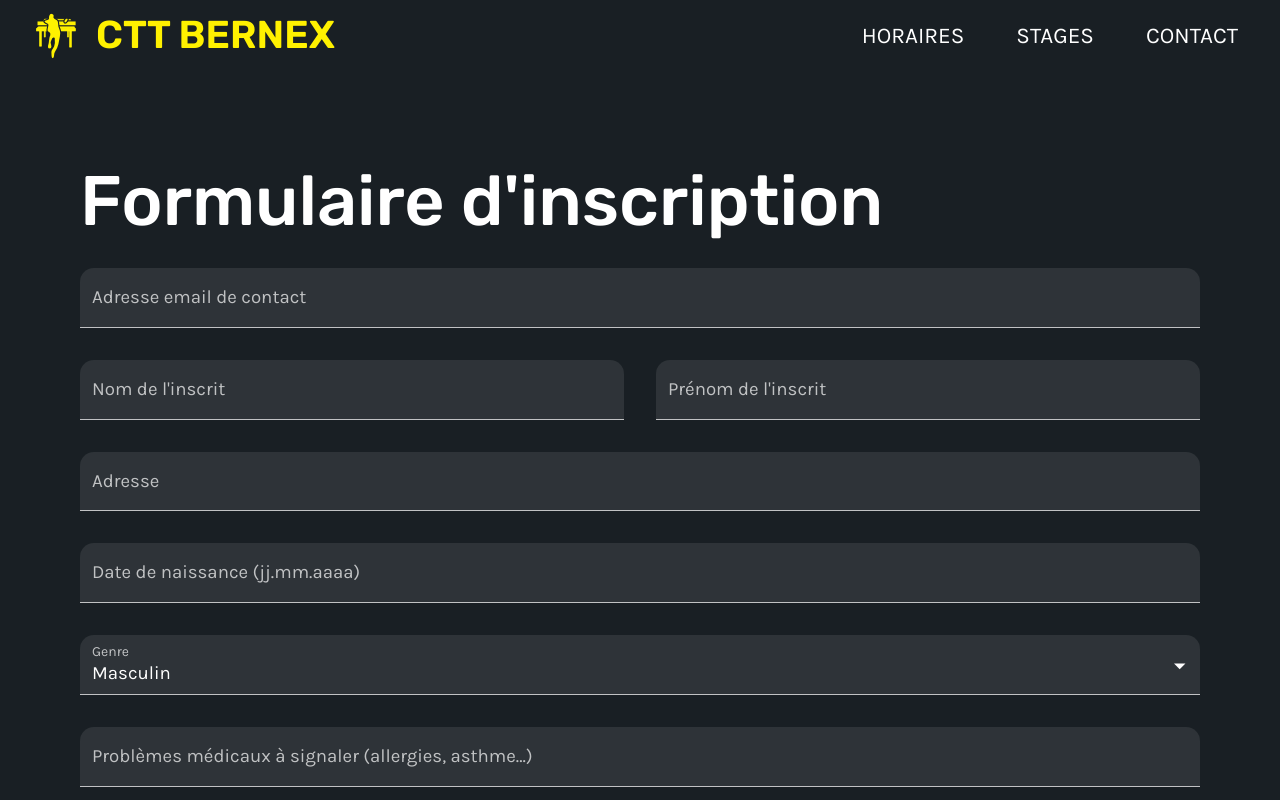
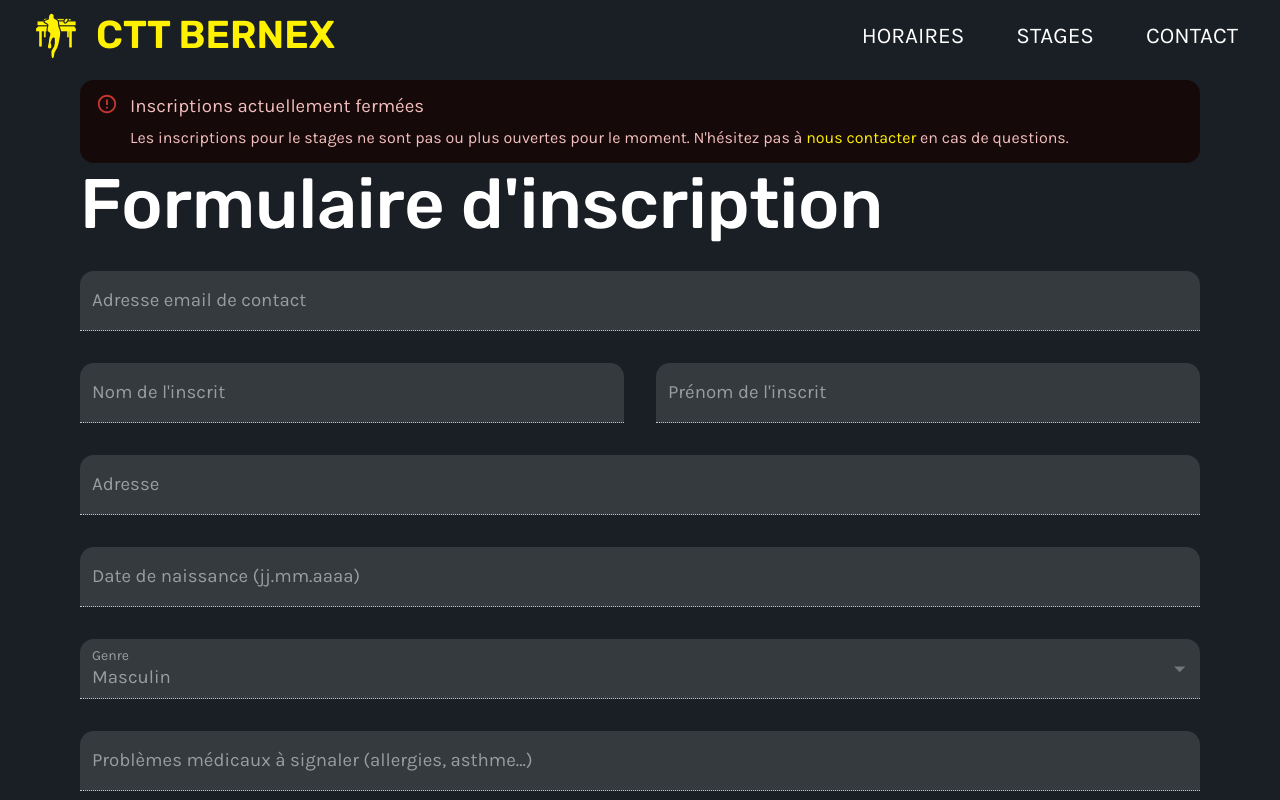
Before and after one commit to mateotiedra/cttb-website, a React (Create React App) app: page /stages in a window 1280 px wide. Shown: the top 800 px of the page. Built offline with nearby package versions, Linux system fonts and the light colour scheme.

Commit message:
add form disabled option

```diff
--- a/src/pages/Stage/Stage.js
+++ b/src/pages/Stage/Stage.js
@@ -13,14 +13,17 @@ import {
   InputLabel,
   Select,
   Link,
+  Alert,
+  AlertTitle,
+  Box,
 } from '@mui/material';
+import { HashLink as RouterLink } from 'react-router-hash-link';
 
 import Navbar from '../../components/Navbar/Navbar';
 import SectionContainer from '../../components/SectionContainer/SectionContainer';
 import SectionDivider from '../../components/SectionDivider/SectionDivider';
 
 import StageLogic from './StageLogic';
-import { Box } from '@mui/system';
 import WeekPresence from '../../components/WeekPresence/WeekPresence';
 
 const LateralBox = (props) => {
@@ -40,7 +43,7 @@ const LateralBox = (props) => {
 
 const SelectField = (props) => {
   return (
-    <FormControl variant='filled' fullWidth>
+    <FormControl variant='filled' fullWidth disabled={props.disabled}>
       <InputLabel id={`select-${props.id}-label`}>{props.label}</InputLabel>
       <Select
         labelId={`select-${props.id}-label`}
@@ -64,8 +67,13 @@ const SelectField = (props) => {
 };
 
 function Stage(props) {
-  const { register, errors, onSubmit, weekPresenceChoserDisabled } =
-    StageLogic();
+  const {
+    register,
+    errors,
+    onSubmit,
+    weekPresenceChoserDisabled,
+    formDisabled,
+  } = StageLogic();
 
   const basicFieldProps = (options) => {
     return {
@@ -77,13 +85,51 @@ function Stage(props) {
         pattern: options.pattern || /[\s\S]*/,
       }),
       error: errors[options.id] !== undefined,
+      disabled: formDisabled,
     };
   };
+
+  const registrationClosedAlert = (
+    <SectionContainer sx={{ mb: 3 }}>
+      <Alert severity='error'>
+        <AlertTitle>Inscriptions actuellement fermées</AlertTitle>
+        <Typography variant='inherit'>
+          {
+            "Les inscriptions pour le stages ne sont pas ou plus ouvertes pour le moment. N'hésitez pas à "
+          }
+          <Link component={RouterLink} to={'/#contact'} sx={{ width: 'auto' }}>
+            nous contacter
+          </Link>
+          {' en cas de questions.'}
+        </Typography>
+      </Alert>
+    </SectionContainer>
+  );
 
   return (
     <>
       <Navbar />
-      <SectionDivider h={2} />
+      <SectionDivider h={formDisabled ? 1 : 2} />
+      {formDisabled && (
+        <SectionContainer sx={{ my: 3 }}>
+          <Alert severity='error'>
+            <AlertTitle>Inscriptions actuellement fermées</AlertTitle>
+            <Typography variant='inherit'>
+              {
+                "Les inscriptions pour le stages ne sont pas ou plus ouvertes pour le moment. N'hésitez pas à "
+              }
+              <Link
+                component={RouterLink}
+                to={'/#contact'}
+                sx={{ width: 'auto' }}
+              >
+                nous contacter
+              </Link>
+              {' en cas de questions.'}
+            </Typography>
+          </Alert>
+        </SectionContainer>
+      )}
 
       <SectionContainer sx={{ color: 'primary' }}>
         <Typography variant='h2' sx={{ mb: 3 }}>
@@ -137,6 +183,7 @@ function Stage(props) {
                 { value: 'female', text: 'Féminin' },
                 { value: 'other', text: 'Autre' },
               ]}
+              disabled={formDisabled}
             />
             <TextField
               {...basicFieldProps({
@@ -200,6 +247,7 @@ function Stage(props) {
                     lg: 'row',
                   },
                   justifyContent: 'space-between',
+                  gap: 3,
                 }}
               >
                 <Typography variant='body1' sx={{ my: 1 }}>
@@ -227,6 +275,7 @@ function Stage(props) {
                     text: 'Stage tous niveaux du 15 au 19 août',
                   },
                 ]}
+                disabled={formDisabled}
               />
             </Box>
 
@@ -239,9 +288,12 @@ function Stage(props) {
                   { value: 'true', text: 'Oui' },
                   { value: 'false', text: 'Non' },
                 ]}
+                disabled={formDisabled}
               />
             </Box>
-            <WeekPresence disabled={weekPresenceChoserDisabled} />
+            <WeekPresence
+              disabled={weekPresenceChoserDisabled || formDisabled}
+            />
 
             <Button
               variant='contained'
@@ -250,6 +302,7 @@ function Stage(props) {
               size='large'
               fullWidth
               sx={{ mt: 3 }}
+              disabled={formDisabled}
             >
               Envoyer
             </Button>
--- a/src/pages/Stage/StageLogic.js
+++ b/src/pages/Stage/StageLogic.js
@@ -9,24 +9,9 @@ const StageLogic = (props) => {
   } = useForm();
   const onSubmit = (data) => console.log(data);
 
-  /* const fields = [
-    {
-      input: register('firstName', { required: true, pattern: /^[A-Za-z]+$/i }),
-    },
-    {
-      input: register('lastName', { required: true, pattern: /^[A-Za-z]+$/i }),
-    },
-    {
-      input: register('birthDate', {
-        required: true,
-        pattern:
-          /^\s*(3[01]|[12][0-9]|0?[1-9])\.(1[012]|0?[1-9])\.((?:19|20)\d{2})\s*$/g,
-      }),
-    },
-    { input: register('gender', { required: true }), type: 'selection' },
-  ]; */
+  const weekPresenceChoserDisabled = watch('allWeek', 'true') === 'true';
 
-  const weekPresenceChoserDisabled = watch('allWeek', 'true') === 'true';
+  const formDisabled = true;
 
   return {
     register,
@@ -34,6 +19,7 @@ const StageLogic = (props) => {
     handleSubmit,
     onSubmit: handleSubmit(onSubmit),
     weekPresenceChoserDisabled,
+    formDisabled,
   };
 };
 
```
